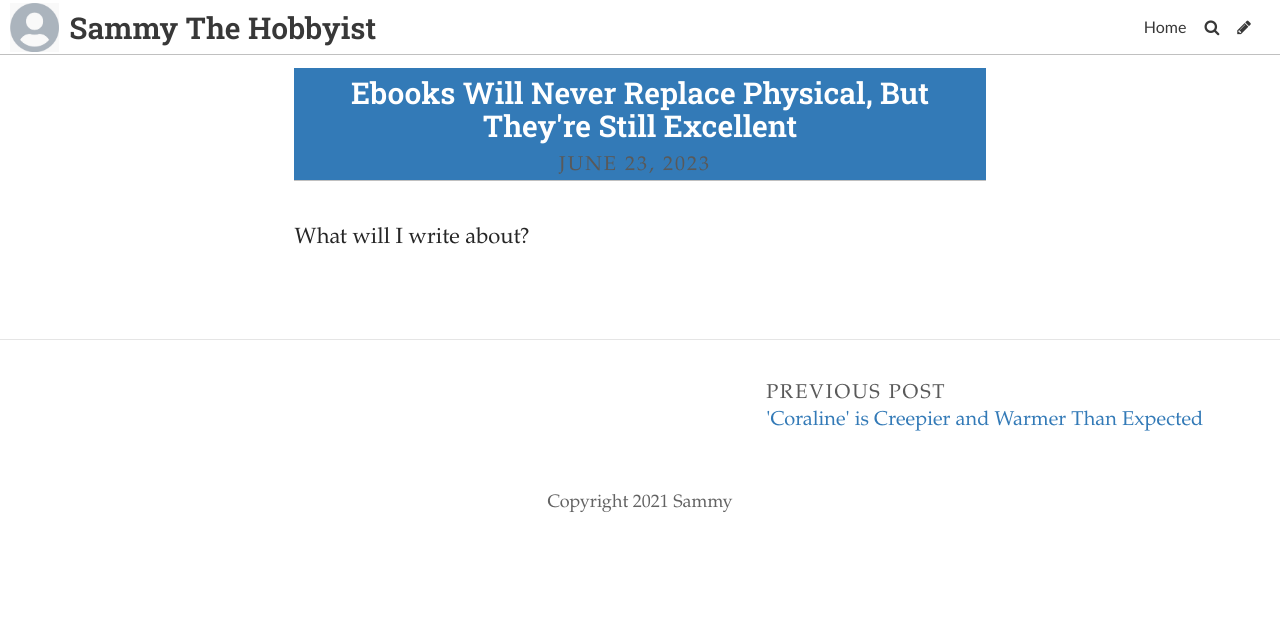
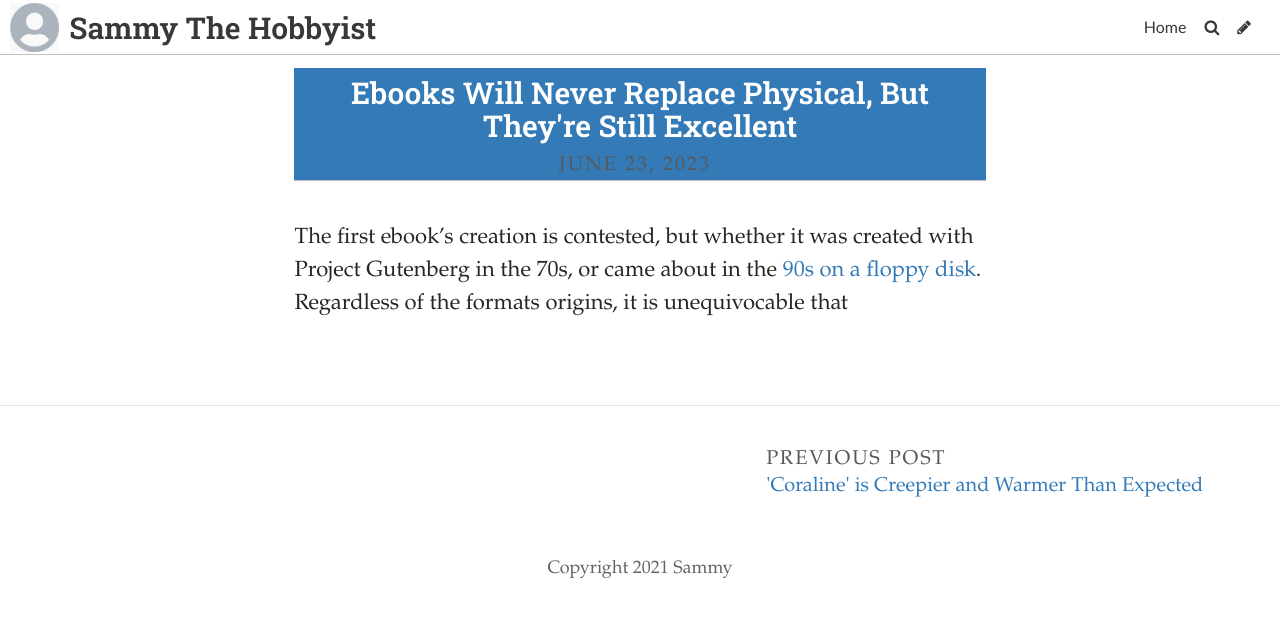
Before and after one commit to SammySpinsAYarn/Blog, a Jekyll site: the page built from _posts/2023-06-22-need-to-think-fast.md, in a window 1280 px wide. Shown: the top 617 px of the page. Built offline with Jekyll 4.4.1, drawn with Linux system fonts in a browser that asks for light colours; some web fonts are replaced.

Commit message:
Update Post “2023-06-22-need-to-think-fast”

```diff
--- a/_posts/2023-06-22-need-to-think-fast.md
+++ b/_posts/2023-06-22-need-to-think-fast.md
@@ -5,4 +5,4 @@
 title_color: "#ffffff"
 comments: false
 ---
-W﻿hat will I write about?
+The first ebook's creation is contested, but whether it was created with Project Gutenberg in the 70s, or came about in the [90s on a floppy disk](https://www.theguardian.com/books/2014/mar/12/ebooks-begin-medium-reading-peter-james). Regardless of the formats origins, it is unequivocable that
```
